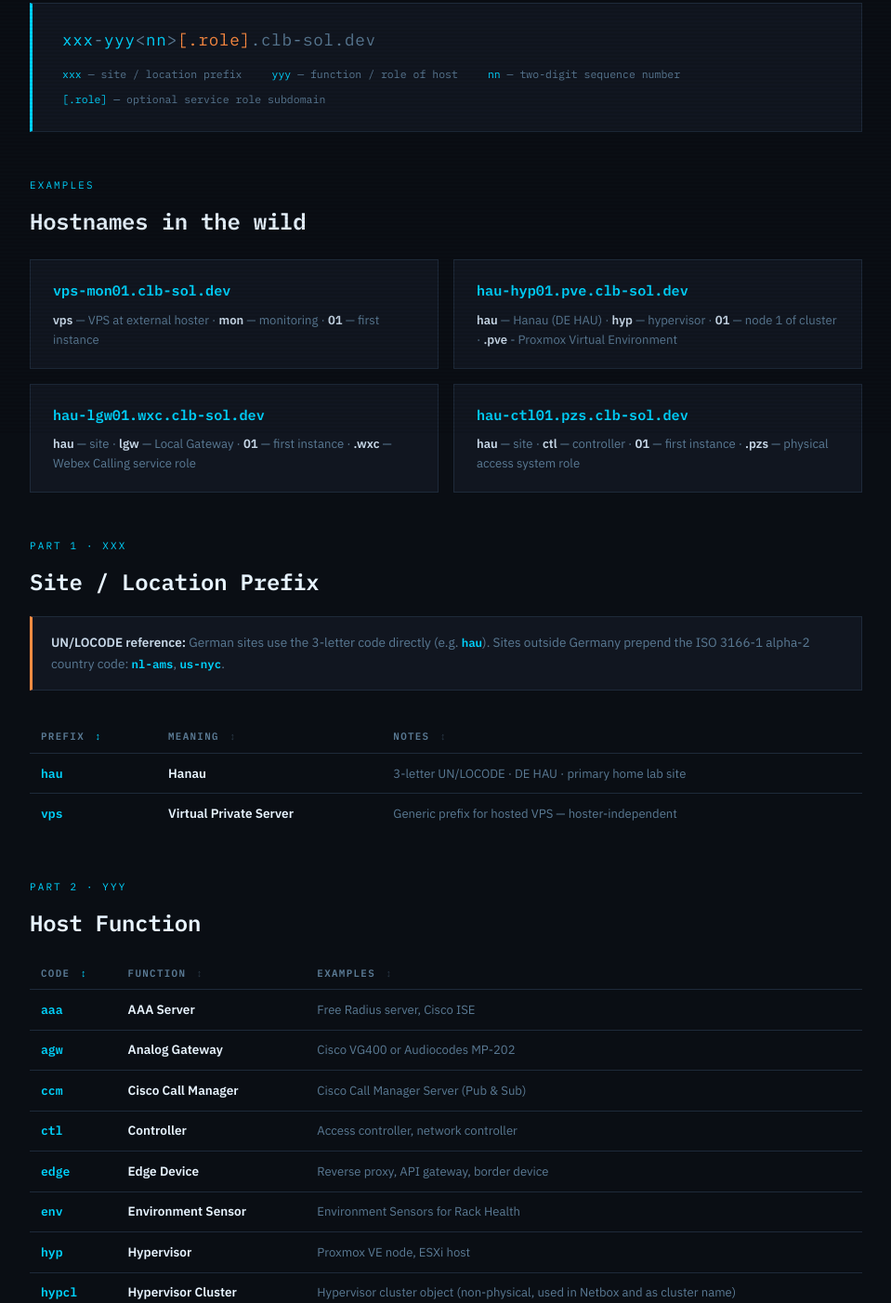
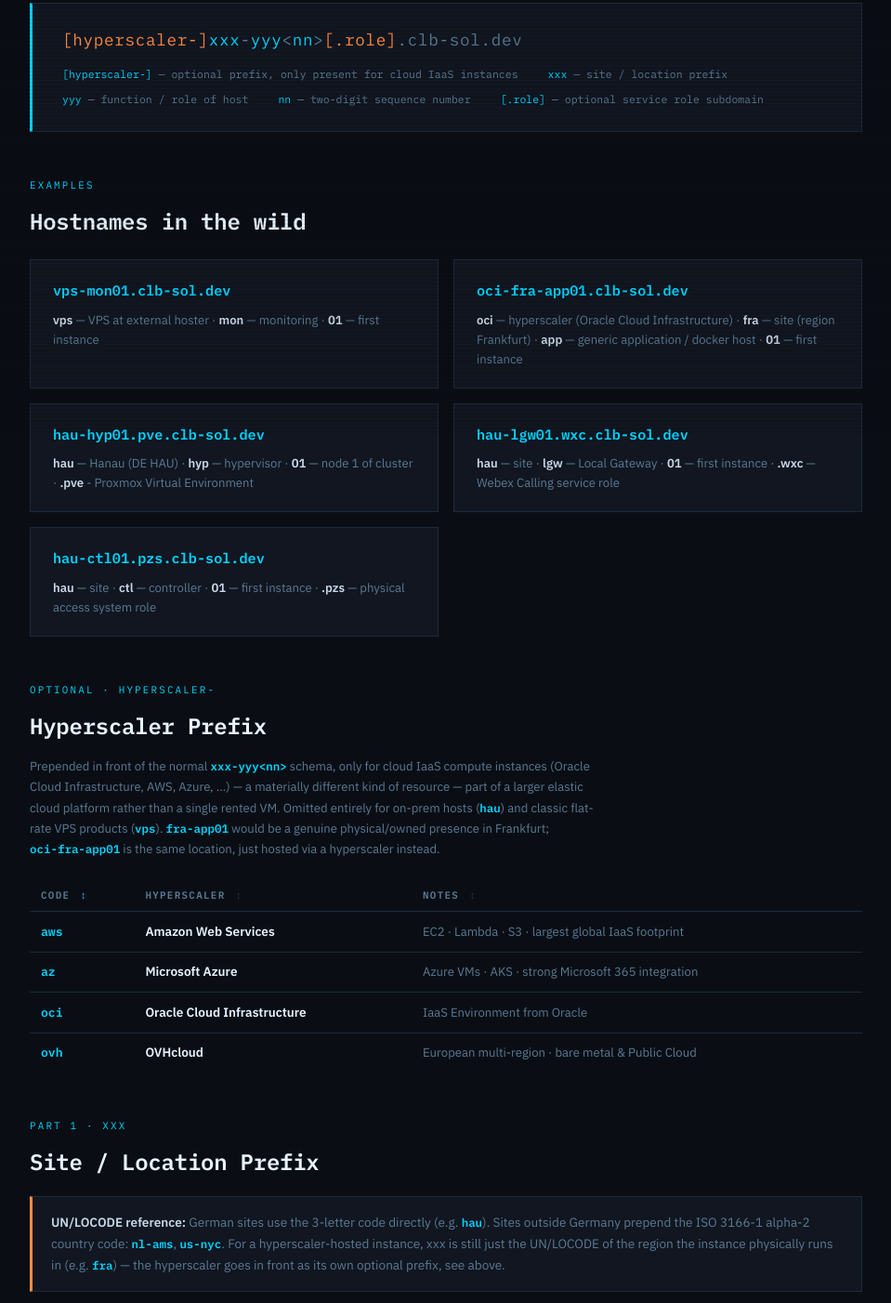
Before and after one commit to clbsoldev/website, a plain HTML site: page naming.html in a window 1280 px wide. Shown: the part 332-1734 px from the top of the page at 93% size, without its empty margins (160-1119 px from the left). Drawn offline with Linux system fonts and the light colour scheme.

Commit message:
docs(naming): add hyperscaler prefix for cloud IaaS instances
Introduces an optional "hyperscaler-" prefix in front of the normal
xxx-yyy<nn> schema, for cloud IaaS compute instances (Oracle Cloud
Infrastructure, AWS, Azure, ...) — distinct from classic flat-rate
VPS (vps-) and on-prem hosts (hau-), which stay as-is.

  fra-app01       → genuine physical/owned presence in Frankfurt
  oci-fra-app01   → same location, hosted via a hyperscaler

- new function code "app" (generic docker/application host)
- new data/naming-hyperscalers.json: hyperscaler codes (oci)
- naming.html: schema line, examples, and a new "Optional ·
  hyperscaler-" section documenting the prefix; containers section
  generalized to inherit the full hyperscaler+site prefix like any
  other host

```diff
--- a/data/naming-functions.json
+++ b/data/naming-functions.json
@@ -1,19 +1,20 @@
 [
-  { "code": "hyp",   "function": "Hypervisor",              "examples": "Proxmox VE node, ESXi host" },
-  { "code": "hypcl", "function": "Hypervisor Cluster",      "examples": "Hypervisor cluster object (non-physical, used in Netbox and as cluster name)" },
-  { "code": "sw2",   "function": "Layer 2 Switch",          "examples": "Managed access or distribution switch" },
-  { "code": "lgw",   "function": "Local Gateway",           "examples": "Webex Calling Local Gateway (SIP trunk)" },
-  { "code": "sgw",   "function": "Survivability Gateway",   "examples": "Webex Calling Survivability Gateway" },
-  { "code": "ctl",   "function": "Controller",              "examples": "Access controller, network controller" },
-  { "code": "ic",    "function": "Intercom",                "examples": "IP intercom device (2N, Aiphone, …) · used within pzs role context" },
-  { "code": "mon",   "function": "Monitoring",              "examples": "Nagios, Zabbix or similar monitoring host" },
-  { "code": "edge",  "function": "Edge Device",             "examples": "Reverse proxy, API gateway, border device" },
-  { "code": "env",   "function": "Environment Sensor",      "examples": "Environment Sensors for Rack Health" },
-  { "code": "agw",   "function": "Analog Gateway",          "examples": "Cisco VG400 or Audiocodes MP-202" },
-  { "code": "ccm",   "function": "Cisco Call Manager",      "examples": "Cisco Call Manager Server (Pub & Sub)" },
-  { "code": "rtr",   "function": "Router",                  "examples": "Generic for Routers without exta functionality" },
-  { "code": "aaa",   "function": "AAA Server",              "examples": "Free Radius server, Cisco ISE" },
-  { "code": "jump",   "function": "Jump Host",              "examples": "Windows jump host, Guacamole Jump Host" },
-  { "code": "ntp",   "function": "NTP Server",              "examples": "Network Time Protocol server" },
-  { "code": "mgmt",  "function": "Management",              "examples": "Jump host, Ansible control node, management proxy" }
+  { "code": "hyp",   "function": "Hypervisor",                "examples": "Proxmox VE node, ESXi host" },
+  { "code": "hypcl", "function": "Hypervisor Cluster",        "examples": "Hypervisor cluster object (non-physical, used in Netbox and as cluster name)" },
+  { "code": "sw2",   "function": "Layer 2 Switch",            "examples": "Managed access or distribution switch" },
+  { "code": "lgw",   "function": "Local Gateway",             "examples": "Webex Calling Local Gateway (SIP trunk)" },
+  { "code": "sgw",   "function": "Survivability Gateway",     "examples": "Webex Calling Survivability Gateway" },
+  { "code": "ctl",   "function": "Controller",                "examples": "Access controller, network controller" },
+  { "code": "ic",    "function": "Intercom",                  "examples": "IP intercom device (2N, Aiphone, …) · used within pzs role context" },
+  { "code": "mon",   "function": "Monitoring",                "examples": "Nagios, Zabbix or similar monitoring host" },
+  { "code": "edge",  "function": "Edge Device",               "examples": "Reverse proxy, API gateway, border device" },
+  { "code": "env",   "function": "Environment Sensor",        "examples": "Environment Sensors for Rack Health" },
+  { "code": "agw",   "function": "Analog Gateway",            "examples": "Cisco VG400 or Audiocodes MP-202" },
+  { "code": "ccm",   "function": "Cisco Call Manager",        "examples": "Cisco Call Manager Server (Pub & Sub)" },
+  { "code": "rtr",   "function": "Router",                    "examples": "Generic for Routers without exta functionality" },
+  { "code": "aaa",   "function": "AAA Server",                "examples": "Free Radius server, Cisco ISE" },
+  { "code": "jump",  "function": "Jump Host",                 "examples": "Windows jump host, Guacamole Jump Host" },
+  { "code": "ntp",   "function": "NTP Server",                "examples": "Network Time Protocol server" },
+  { "code": "mgmt",  "function": "Management",                "examples": "Jump host, Ansible control node, management proxy" },
+  { "code": "app",   "function": "Application / Docker Host", "examples": "Generic Application host (e.g. Docker host, container host, VM host)" }
 ]
--- /dev/null
+++ b/data/naming-hyperscaler.json
@@ -0,0 +1,6 @@
+[
+  { "code": "az",  "hyperscaler": "Microsoft Azure", "notes": "Azure VMs · AKS · strong Microsoft 365 integration" },
+  { "code": "aws", "hyperscaler": "Amazon Web Services", "notes": "EC2 · Lambda · S3 · largest global IaaS footprint" },
+  { "code": "oci", "hyperscaler": "Oracle Cloud Infrastructure", "notes": "IaaS Environment from Oracle" },
+  { "code": "ovh", "hyperscaler": "OVHcloud", "notes": "European multi-region · bare metal & Public Cloud" }
+]
--- a/data/naming-sites.json
+++ b/data/naming-sites.json
@@ -5,6 +5,11 @@
     "notes": "Generic prefix for hosted VPS — hoster-independent"
   },
   {
+    "prefix": "fra",
+    "meaning": "Frankfurt am Main",
+    "notes": "3-letter UN/LOCODE · DE FRA"
+  },
+  {
     "prefix": "hau",
     "meaning": "Hanau",
     "notes": "3-letter UN/LOCODE · DE HAU · primary home lab site"
--- a/naming.html
+++ b/naming.html
@@ -20,15 +20,16 @@
   <h1 class="fade-up delay-1">Host <span class="accent">Naming</span> Convention</h1>
   <p class="hero-desc fade-up delay-2">
     Consistent hostname schema used across all lab infrastructure —
-    VPS hosts, physical devices, VMs and LXC containers.
+    VPS hosts, cloud instances, physical devices, VMs and containers.
   </p>
 
   <!-- Schema -->
   <div class="schema">
     <div class="schema-line">
-      <span class="seg">xxx</span><span class="sep">-</span><span class="seg">yyy</span><span class="sep">&lt;</span><span class="seg">nn</span><span class="sep">&gt;</span><span class="opt">[.role]</span><span class="sep">.clb-sol.dev</span>
+      <span class="opt">[hyperscaler-]</span><span class="seg">xxx</span><span class="sep">-</span><span class="seg">yyy</span><span class="sep">&lt;</span><span class="seg">nn</span><span class="sep">&gt;</span><span class="opt">[.role]</span><span class="sep">.clb-sol.dev</span>
     </div>
     <div class="schema-annotation">
+      <span><span class="key">[hyperscaler-]</span> — optional prefix, only present for cloud IaaS instances</span>
       <span><span class="key">xxx</span> — site / location prefix</span>
       <span><span class="key">yyy</span> — function / role of host</span>
       <span><span class="key">nn</span> — two-digit sequence number</span>
@@ -46,6 +47,15 @@
         <div class="example-desc">
           <strong>vps</strong> — VPS at external hoster ·
           <strong>mon</strong> — monitoring ·
+          <strong>01</strong> — first instance
+        </div>
+      </div>
+      <div class="example-card">
+        <div class="example-hostname">oci-fra-app01.clb-sol.dev</div>
+        <div class="example-desc">
+          <strong>oci</strong> — hyperscaler (Oracle Cloud Infrastructure) ·
+          <strong>fra</strong> — site (region Frankfurt) ·
+          <strong>app</strong> — generic application / docker host ·
           <strong>01</strong> — first instance
         </div>
       </div>
@@ -79,6 +89,34 @@
     </div>
   </div>
 
+  <!-- Optional: Hyperscaler prefix -->
+  <div style="margin-bottom:3rem;">
+    <div class="section-label">Optional · hyperscaler-</div>
+    <h2 style="margin-bottom:.75rem;">Hyperscaler Prefix</h2>
+    <p class="text-dim" style="margin-bottom:1.25rem;max-width:620px;">
+      Prepended in front of the normal <code class="code" style="font-size:.78rem">xxx-yyy&lt;nn&gt;</code>
+      schema, only for cloud IaaS compute instances (Oracle Cloud Infrastructure, AWS, Azure, …) —
+      a materially different kind of resource — part of a larger elastic cloud platform rather than
+      a single rented VM. Omitted entirely for on-prem hosts (<code class="code" style="font-size:.78rem">hau</code>)
+      and classic flat-rate VPS products (<code class="code" style="font-size:.78rem">vps</code>).
+      <code class="code" style="font-size:.78rem">fra-app01</code> would be a genuine physical/owned
+      presence in Frankfurt; <code class="code" style="font-size:.78rem">oci-fra-app01</code> is the
+      same location, just hosted via a hyperscaler instead.
+    </p>
+    <div class="conv-table-wrap">
+      <table class="conv-table" id="table-hyperscalers">
+        <thead>
+          <tr>
+            <th data-col="code">Code <i class="sort-icon">↕</i></th>
+            <th data-col="hyperscaler">Hyperscaler <i class="sort-icon">↕</i></th>
+            <th data-col="notes">Notes <i class="sort-icon">↕</i></th>
+          </tr>
+        </thead>
+        <tbody></tbody>
+      </table>
+    </div>
+  </div>
+
   <!-- Part 1: Site prefix -->
   <div style="margin-bottom:3rem;">
     <div class="section-label">Part 1 · xxx</div>
@@ -89,6 +127,10 @@
       Sites outside Germany prepend the ISO 3166-1 alpha-2 country code:
       <code class="code" style="font-size:.78rem">nl-ams</code>,
       <code class="code" style="font-size:.78rem">us-nyc</code>.
+      For a hyperscaler-hosted instance, <span class="key">xxx</span> is still just the
+      UN/LOCODE of the region the instance physically runs in (e.g.
+      <code class="code" style="font-size:.78rem">fra</code>) — the hyperscaler goes in
+      front as its own optional prefix, see above.
     </div>
     <div class="conv-table-wrap">
       <table class="conv-table" id="table-sites">
@@ -122,7 +164,7 @@
     </div>
   </div>
 
-  <!-- Part 3: Role subdomain -->
+  <!-- Optional: Role subdomain -->
   <div style="margin-bottom:3rem;">
     <div class="section-label">Optional · .role</div>
     <h2 style="margin-bottom:.75rem;">Service Role Subdomain</h2>
@@ -141,6 +183,34 @@
         </thead>
         <tbody></tbody>
       </table>
+    </div>
+  </div>
+
+  <!-- Containers -->
+  <div style="margin-bottom:3rem;">
+    <div class="section-label">Containers</div>
+    <h2 style="margin-bottom:.75rem;">Naming Containers</h2>
+    <p class="text-dim" style="max-width:620px;">
+      A container is named exactly like any other host — there is no separate container
+      syntax, no nesting, no parent-host reference in the name. It simply inherits the
+      prefix of the host it runs on (hyperscaler prefix included, if present) and gets
+      its own function code and sequence number, same as a VM or a physical device would.
+    </p>
+    <div class="example-grid" style="margin-top:1.25rem;">
+      <div class="example-card">
+        <div class="example-hostname">xxx-yyy&lt;nn&gt;</div>
+        <div class="example-desc">
+          Container on a plain host — inherits just the site prefix, gets its own
+          function and sequence.
+        </div>
+      </div>
+      <div class="example-card">
+        <div class="example-hostname">hyperscaler-xxx-yyy&lt;nn&gt;</div>
+        <div class="example-desc">
+          Container on a cloud IaaS instance — inherits the full hyperscaler+site
+          prefix the same way.
+        </div>
+      </div>
     </div>
   </div>
 
@@ -228,6 +298,12 @@
   const mono = (val) => `<code style="font-family:var(--mono);font-size:.8rem;color:var(--accent)">${val}</code>`;
 
   // ── Wire up tables ──────────────────────────────────────────────────────────
+  makeTable('table-hyperscalers', 'data/naming-hyperscaler.json', [
+    { key: 'code',   render: r => code(r.code) },
+    { key: 'hyperscaler', render: r => `<strong style="color:var(--text-head)">${r.hyperscaler}</strong>` },
+    { key: 'notes',  render: r => text(r.notes) },
+  ]);
+
   makeTable('table-sites', 'data/naming-sites.json', [
     { key: 'prefix',  render: r => code(r.prefix) },
     { key: 'meaning', render: r => `<strong style="color:var(--text-head)">${r.meaning}</strong>` },
```
